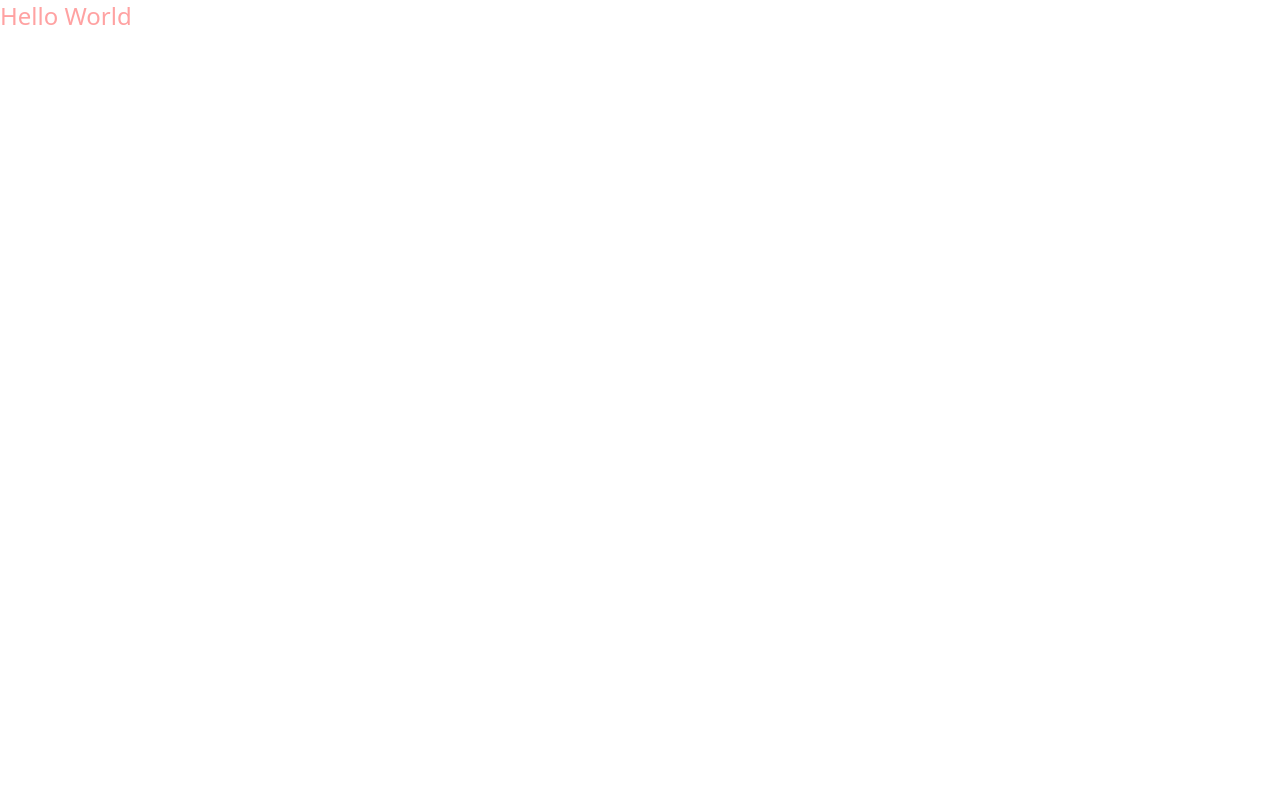
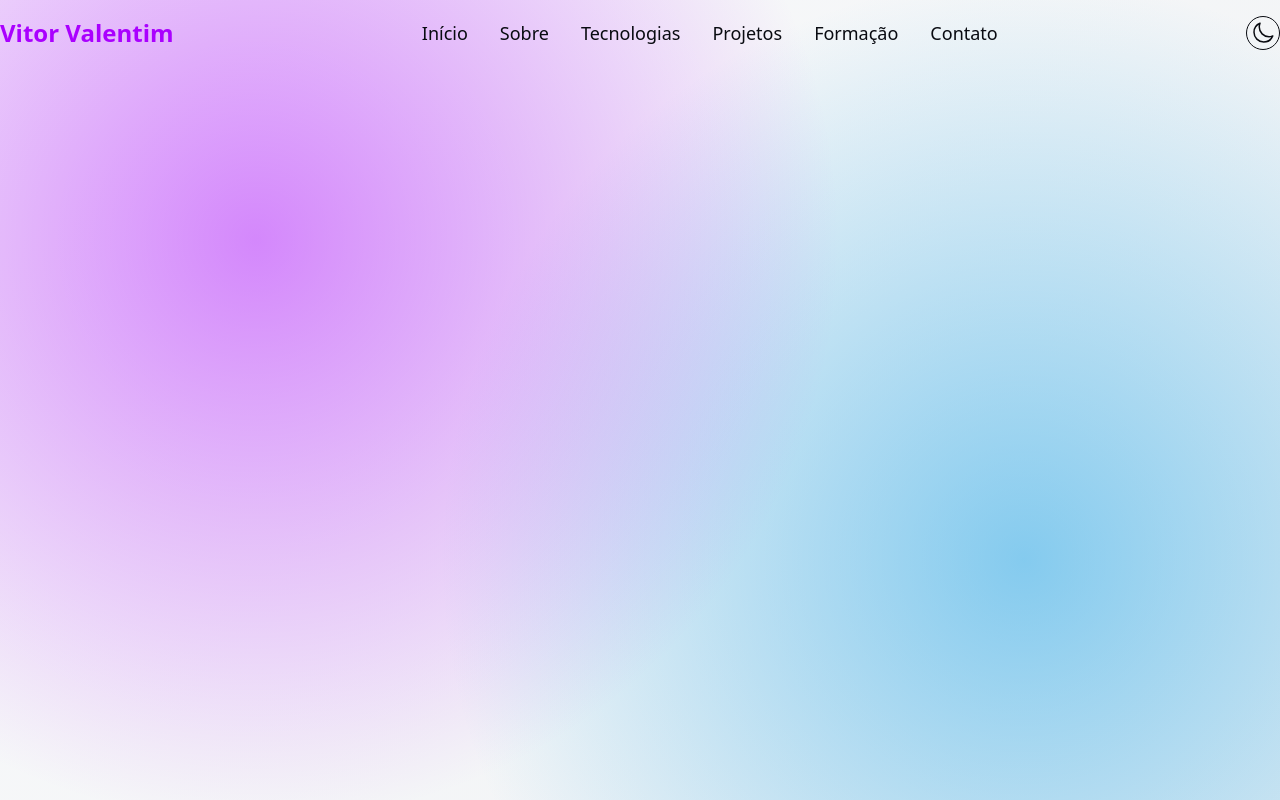
Before and after one commit to VitorValentimSilva/Portfolio, a React (Vite) app: page / in a window 1280 px wide. Built offline with nearby package versions, Linux system fonts and the light colour scheme.

Commit message:
Cabeçalho e parte de escolher theme feitos.

```diff
--- a/package.json
+++ b/package.json
@@ -10,6 +10,7 @@
     "preview": "vite preview"
   },
   "dependencies": {
+    "@heroicons/react": "^2.2.0",
     "@tailwindcss/vite": "^4.1.11",
     "react": "^19.1.0",
     "react-dom": "^19.1.0",
--- a/src/App.tsx
+++ b/src/App.tsx
@@ -1,7 +1,19 @@
+import Header from "./components/Header";
+
 function App() {
   return (
     <>
-      <h1 className="text-2xl text-red-300">Hello World</h1>
+      <Header
+        name="Vitor Valentim"
+        nameItems={[
+          "Início",
+          "Sobre",
+          "Tecnologias",
+          "Projetos",
+          "Formação",
+          "Contato",
+        ]}
+      />
     </>
   );
 }
--- /dev/null
+++ b/src/components/Header.tsx
@@ -0,0 +1,65 @@
+import { MoonIcon } from "@heroicons/react/24/outline";
+import { useTheme } from "../hooks/useTheme";
+import { SunIcon } from "@heroicons/react/24/outline";
+
+interface HeaderProps {
+  name: string;
+  nameItems: Array<string>;
+}
+
+export default function Header({ name, nameItems }: HeaderProps) {
+  const { theme, toggleTheme } = useTheme();
+
+  return (
+    <header className="max-w-7xl flex items-center justify-between m-auto mt-4">
+      <button
+        onClick={() => "#"}
+        className={`cursor-pointer text-2xl font-bold transition-transform duration-300 hover:scale-105
+        ${
+          theme === "dark" ? "text-PrimaryDarkTheme" : "text-PrimaryLightTheme"
+        }`}
+      >
+        {name}
+      </button>
+
+      <nav>
+        <ul className="flex items-center gap-8">
+          {nameItems.map((item, idx) => (
+            <li key={idx}>
+              <a
+                href={`#${item}`}
+                className={`text-lg relative inline-block hover:after:w-full
+                    after:content-[''] after:absolute after:bottom-0 after:left-0
+                    after:h-[2px] after:w-0 after:transition-all after:duration-300
+                ${
+                  theme === "dark"
+                    ? "text-BackgroundLightTheme hover:text-AccentDarkTheme after:bg-AccentDarkTheme"
+                    : "text-BackgroundDarkTheme hover:text-AccentLightTheme after:bg-AccentLightTheme"
+                }`}
+              >
+                {item}
+              </a>
+            </li>
+          ))}
+        </ul>
+      </nav>
+
+      <button
+        onClick={toggleTheme}
+        aria-label="Toggle theme"
+        className={`rounded-full border p-1 cursor-pointer transition-transform duration-300 hover:scale-105
+        ${
+          theme === "dark"
+            ? "text-BackgroundLightTheme hover:text-SecondaryDarkTheme after:bg-SecondaryDarkTheme"
+            : "text-BackgroundDarkTheme hover:text-SecondaryLightTheme after:bg-SecondaryLightTheme"
+        }`}
+      >
+        {theme === "dark" ? (
+          <SunIcon className="w-6 h-6 text-secondary" />
+        ) : (
+          <MoonIcon className="w-6 h-6 text-secondary" />
+        )}
+      </button>
+    </header>
+  );
+}
--- /dev/null
+++ b/src/hooks/useTheme.ts
@@ -0,0 +1,24 @@
+import { useState, useEffect } from "react";
+
+export function useTheme() {
+  const [theme, setTheme] = useState<"light" | "dark">(() => {
+    const saved = localStorage.getItem("theme");
+    if (saved === "light" || saved === "dark") return saved;
+    return window.matchMedia("(prefers-color-scheme: light)").matches
+      ? "light"
+      : "dark";
+  });
+
+  useEffect(() => {
+    const root = document.documentElement;
+    root.classList.toggle("light", theme === "light");
+    root.classList.toggle("dark", theme === "dark");
+    localStorage.setItem("theme", theme);
+    console.log(theme);
+  }, [theme]);
+
+  const toggleTheme = () =>
+    setTheme((prev) => (prev === "dark" ? "light" : "dark"));
+
+  return { theme, toggleTheme };
+}
--- a/src/index.css
+++ b/src/index.css
@@ -11,5 +11,48 @@
   --color-SecondaryDarkTheme: hsl(200, 100%, 70%);
   --color-AccentLightTheme: hsl(320, 100%, 40%);
   --color-AccentDarkTheme: hsl(320, 100%, 65%);
-  --color-Error: #eb5757;
 }
+
+@layer base {
+  html.dark body {
+    background-color: var(--color-BackgroundDarkTheme);
+    background-image: radial-gradient(
+        circle at 20% 30%,
+        var(--color-PrimaryDarkTheme) -50%,
+        transparent 50%
+      ),
+      radial-gradient(
+        circle at 80% 70%,
+        var(--color-SecondaryDarkTheme) -50%,
+        transparent 50%
+      ),
+      linear-gradient(
+        135deg,
+        var(--color-BackgroundDarkTheme),
+        var(--color-SurfaceDarkTheme)
+      );
+    background-blend-mode: screen;
+    background-attachment: fixed;
+  }
+
+  html.light body {
+    background-color: var(--color-BackgroundLightTheme);
+    background-image: radial-gradient(
+        circle at 20% 30%,
+        var(--color-PrimaryLightTheme) -60%,
+        transparent 50%
+      ),
+      radial-gradient(
+        circle at 80% 70%,
+        var(--color-SecondaryLightTheme) -60%,
+        transparent 50%
+      ),
+      linear-gradient(
+        135deg,
+        var(--color-BackgroundLightTheme),
+        var(--color-SurfaceLightTheme)
+      );
+    background-blend-mode: normal;
+    background-attachment: fixed;
+  }
+}
```
Also changed, not shown: 1 other file (tests, documents, lock files or other folders).
